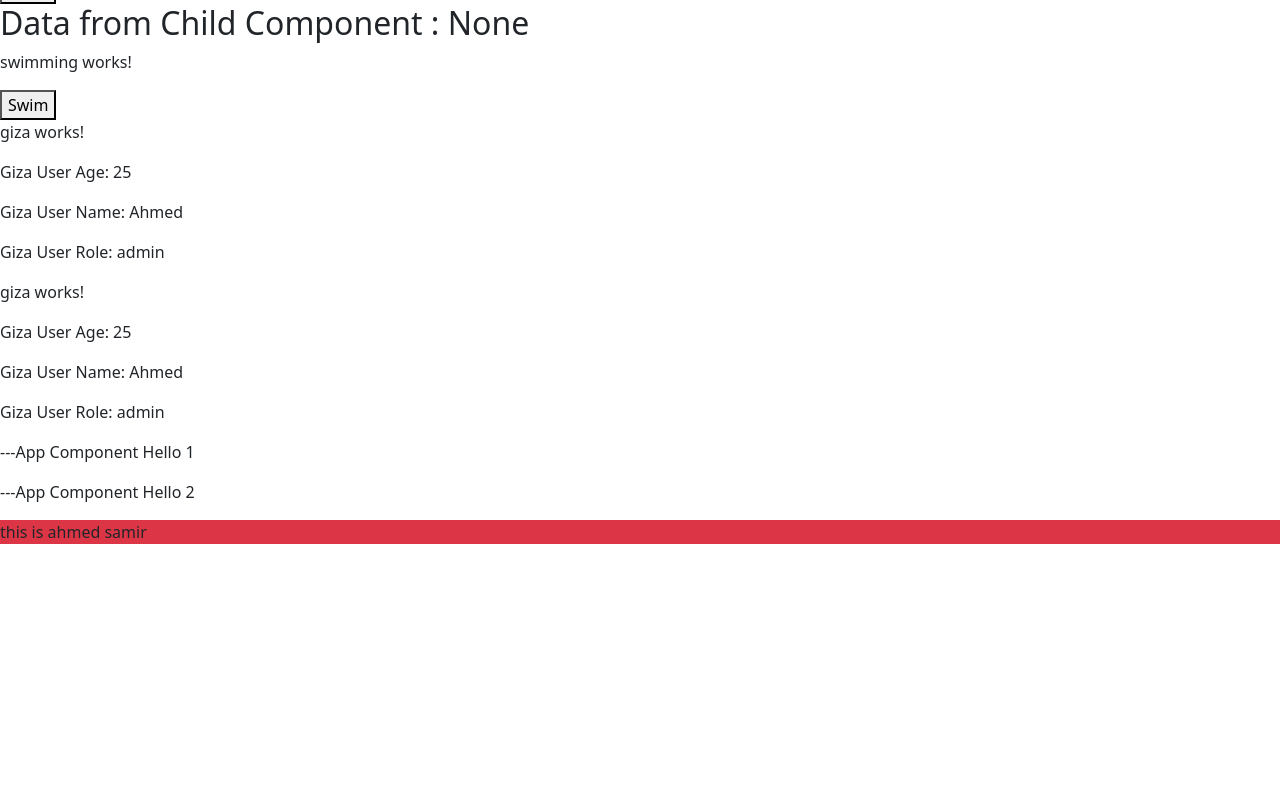
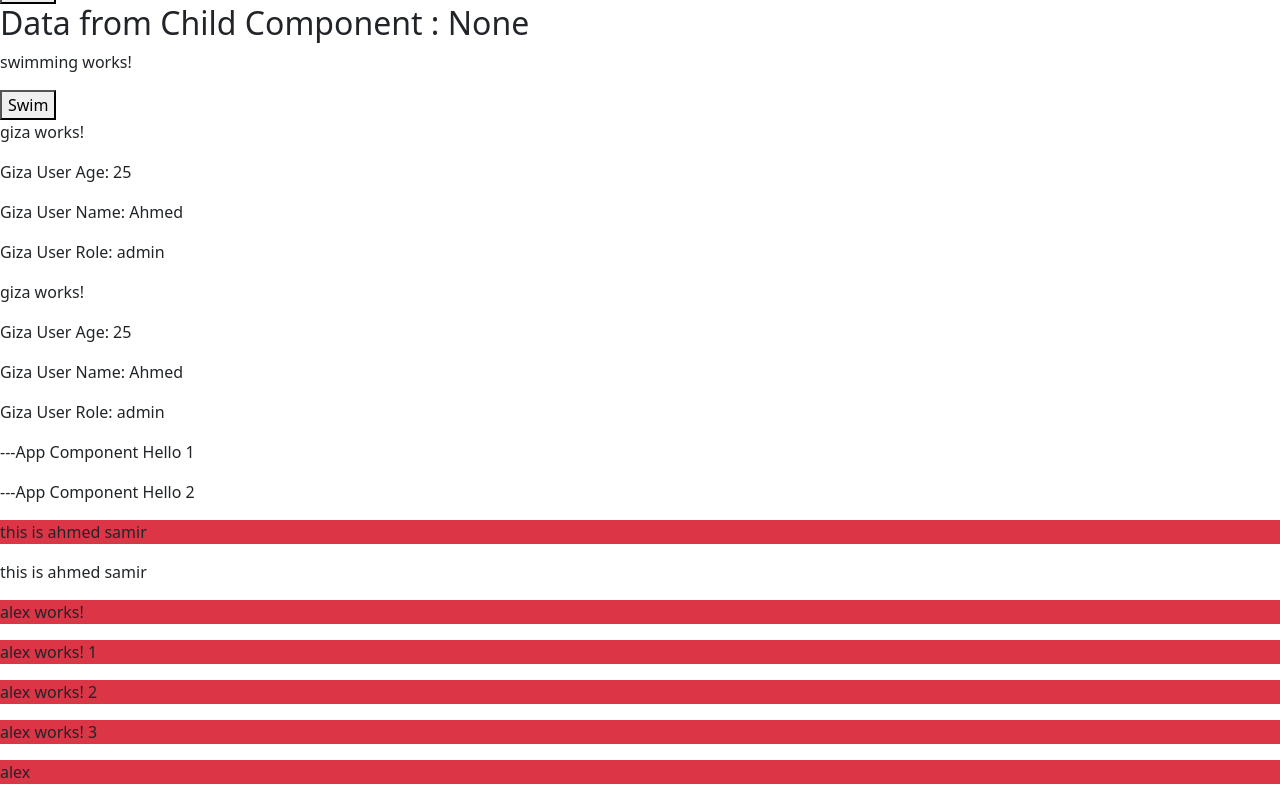
Before and after one commit to AhmedSamirScience/AngularCourse, an Angular app: page / in a window 1280 px wide. Shown: the part 2236-3036 px from the top of the page. Before the commit the page ends 2796 px from the top, so only its background shows below. Built offline with nearby package versions, Linux system fonts and the light colour scheme.

Commit message:
#23 Master Angular: Access Child Components with @ViewChild Decorator

```diff
--- a/src/app/alex/alex.component.html
+++ b/src/app/alex/alex.component.html
@@ -1 +1,5 @@
 <p>alex works!</p>
+<p>alex works! 1</p>
+<p>alex works! 2</p>
+<p>alex works! 3</p>
+<p> {{userNameAhmed}}</p>
--- a/src/app/alex/alex.component.ts
+++ b/src/app/alex/alex.component.ts
@@ -8,5 +8,6 @@ import { Component } from '@angular/core';
   styleUrl: './alex.component.scss'
 })
 export class AlexComponent {
+  userNameAhmed : string = "alex";
 
 }
--- a/src/app/app.component.html
+++ b/src/app/app.component.html
@@ -169,5 +169,9 @@
 <!------------------------------------------------------------------------------------------------------------------------------->
 
 <p #el> this is ahmed samir </p>
+<p #el> this is ahmed samir </p>
 
 <!------------------------------------------------------------------------------------------------------------------------------->
+
+<app-alex #myComp></app-alex>
+<!------------------------------------------------------------------------------------------------------------------------------->
--- a/src/app/app.component.ts
+++ b/src/app/app.component.ts
@@ -5,6 +5,8 @@ import { ContactComponent } from './contact/contact.component';
 import { HomeComponent } from './home/home.component';
 import { SwimmingComponent } from "./swimming/swimming.component";
 import { GizaComponent } from './giza/giza.component';
+import { AlexComponent } from './alex/alex.component';
+import { stat } from 'fs';
 
 
  interface IProduct {
@@ -17,7 +19,7 @@ import { GizaComponent } from './giza/giza.component';
 @Component({
   selector: 'app-root',
   standalone: true,
-  imports: [FormsModule, CommonModule, ContactComponent, HomeComponent, SwimmingComponent, GizaComponent],
+  imports: [FormsModule, CommonModule, ContactComponent, HomeComponent, SwimmingComponent, GizaComponent, AlexComponent],
   templateUrl: './app.component.html',
   //template: '<p>user Phone : {{ userPhone}}</p>',
   styleUrl: './app.component.scss'
@@ -87,6 +89,8 @@ export class AppComponent {
 
 
   ////////////////////////////////////////////////////////////////////////////////////////////////////////////////////////////////
+
+  //veiw child [element ref]
   @ViewChild('el', { static: true }) myEL !: ElementRef;
 
   ngOnInit() {
@@ -95,7 +99,27 @@ export class AppComponent {
     //this.myEL.nativeElement.classList.remove('bg-danger') you can also remove and so on
 
     console.log('here is the data : -> ' + this.myEL.nativeElement);
+
+    for(let i=0; i<this.childComponentAlex.nativeElement.children.length; i++){
+        this.childComponentAlex.nativeElement.children[i].classList.add('bg-danger');
+    }
+    //this.childComponentAlex.userName = "Alex From Parent" // this now has ana error but it will be good if you intitialize as componenet not element ref like this  ->   @ViewChild('myComp', {static: true, read : ElementRef}) childComponentAlex !: ElementRef;
+
   }
+////////////////////////////////////////////////////////////////////////////////////////////////////////////////////////////////
+  //view child [componenet ]
+
+  @ViewChild('myComp', {static: true, read : ElementRef}) childComponentAlex !: ElementRef;
+  ngAfterViewInit() {
+    // Example of how to access the child component's ElementRef
+    this.childComponentAlex.nativeElement.classList.add('bg-danger')
+
+    console.log('Child Component ElementRef:', this.childComponentAlex.nativeElement);
+  }
+
+
+
+
 ////////////////////////////////////////////////////////////////////////////////////////////////////////////////////////////////
 
 }
```
